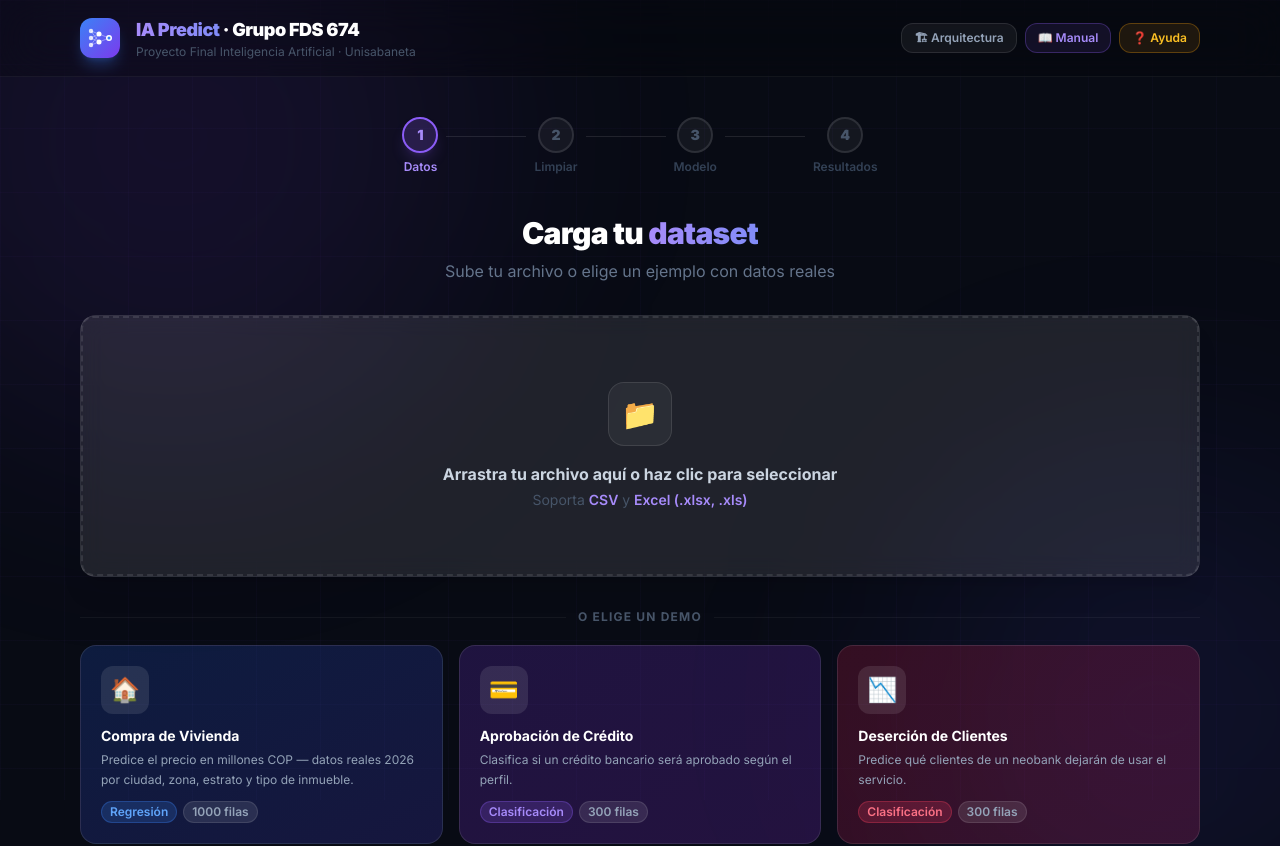
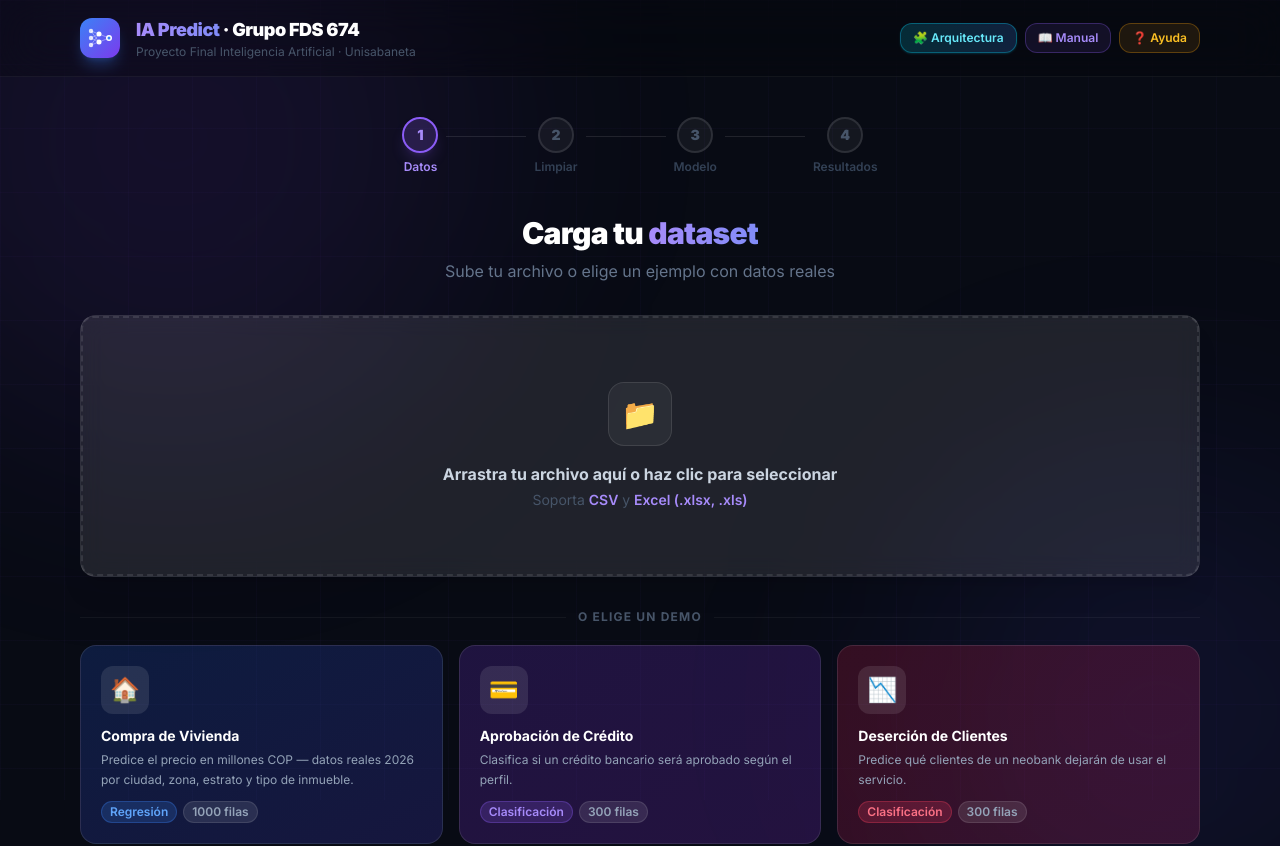
Before and after one commit to ProyectoIA-code/Prediccion, a React (Vite) app in the folder Prediccion/frontend/: page / in a window 1280 px wide. Shown: the top 846 px of the page. Built offline with nearby package versions, Linux system fonts and the light colour scheme.

Commit message:
feat: botón Arquitectura con icono 🧩 y gradiente cyan/azul eléctrico

```diff
--- a/Prediccion/frontend/src/App.jsx
+++ b/Prediccion/frontend/src/App.jsx
@@ -1336,8 +1336,8 @@ export default function App() {
           </div>
           <div className="ml-auto flex items-center gap-2">
             <button onClick={() => setShowArq(true)}
-              className="rounded-xl border border-white/10 bg-white/5 px-3 py-1.5 text-xs font-semibold text-slate-400 hover:text-white hover:bg-white/10 transition">
-              🏗 Arquitectura
+              className="rounded-xl border border-cyan-500/40 bg-gradient-to-r from-cyan-500/20 to-blue-500/20 px-3 py-1.5 text-xs font-semibold text-cyan-300 hover:from-cyan-500/35 hover:to-blue-500/35 hover:text-cyan-100 hover:border-cyan-400/60 shadow-sm shadow-cyan-500/20 transition">
+              🧩 Arquitectura
             </button>
             <button onClick={() => setShowManual(true)}
               className="rounded-xl border border-violet-500/30 bg-violet-500/10 px-3 py-1.5 text-xs font-semibold text-violet-400 hover:text-violet-300 hover:bg-violet-500/20 transition">
```
